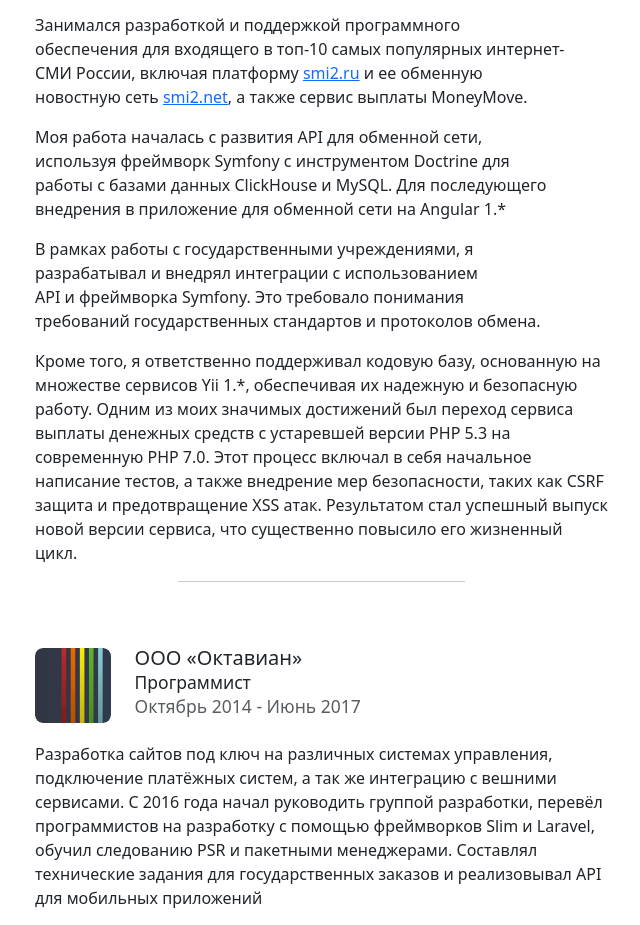
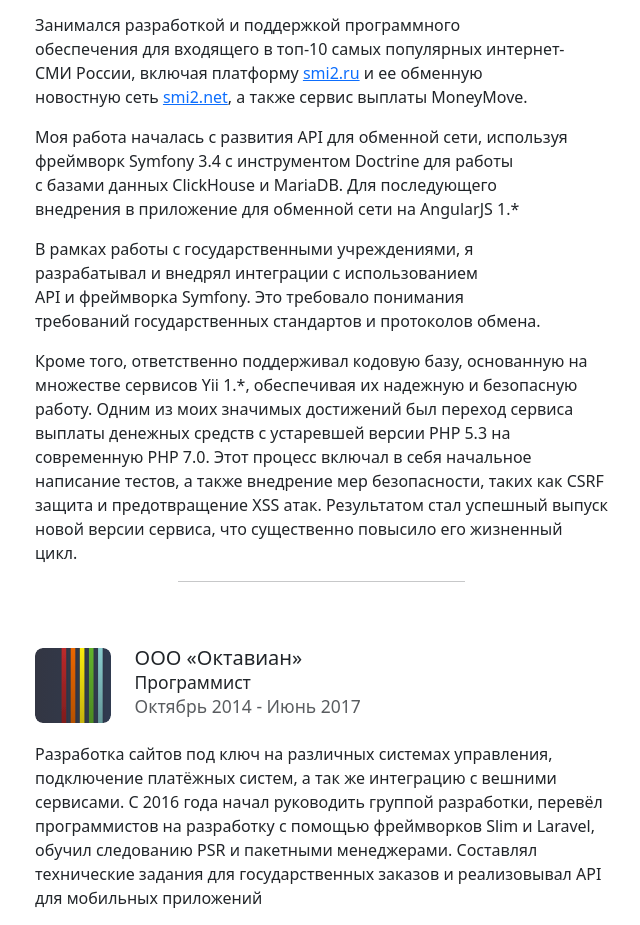
Before and after one commit to tabuna/tabuna.github.io, a website: page index.html in a window 1280 px wide. Shown: the part 3144-4069 px from the top of the page, without its empty margins (105-745 px from the left). Drawn offline with nearby package versions, Linux system fonts and the light colour scheme.

Commit message:
Update index.html

```diff
--- a/index.html
+++ b/index.html
@@ -455,9 +455,9 @@
 
               <p class="text-balance">
                 Моя работа началась с развития API для обменной сети, используя
-                фреймворк Symfony с инструментом Doctrine для работы с базами
-                данных ClickHouse и MySQL. Для последующего внедрения в
-                приложение для обменной сети на Angular 1.*
+                фреймворк Symfony 3.4 с инструментом Doctrine для работы с базами
+                данных ClickHouse и MariaDB. Для последующего внедрения в
+                приложение для обменной сети на AngularJS 1.*
               </p>
 
               <p class="text-balance">
@@ -468,7 +468,7 @@
               </p>
 
               <p class="text-balance">
-                Кроме того, я ответственно поддерживал кодовую базу,
+                Кроме того, ответственно поддерживал кодовую базу,
                 основанную на множестве сервисов Yii 1.*,
                 обеспечивая их надежную и безопасную работу. Одним из моих
                 значимых достижений был переход сервиса выплаты денежных средств
```
